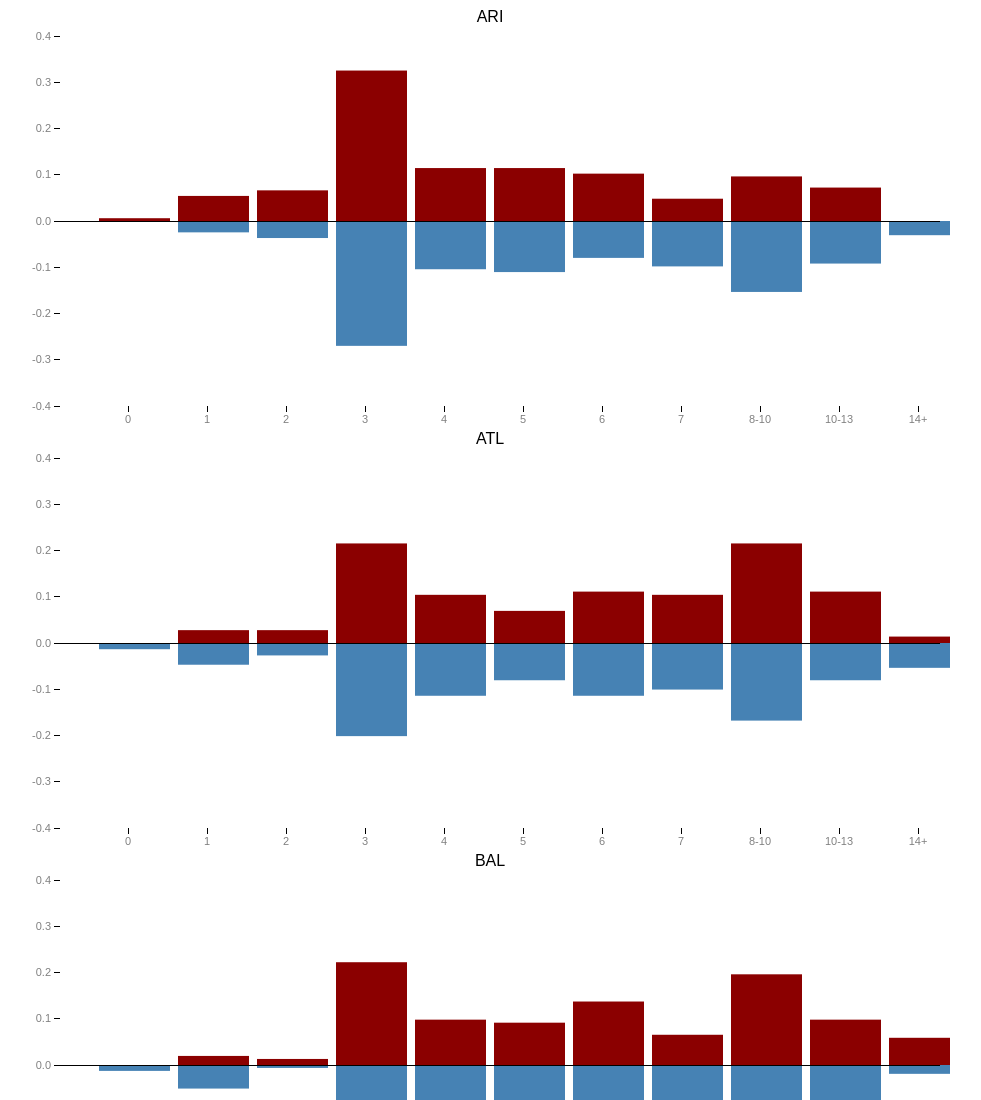
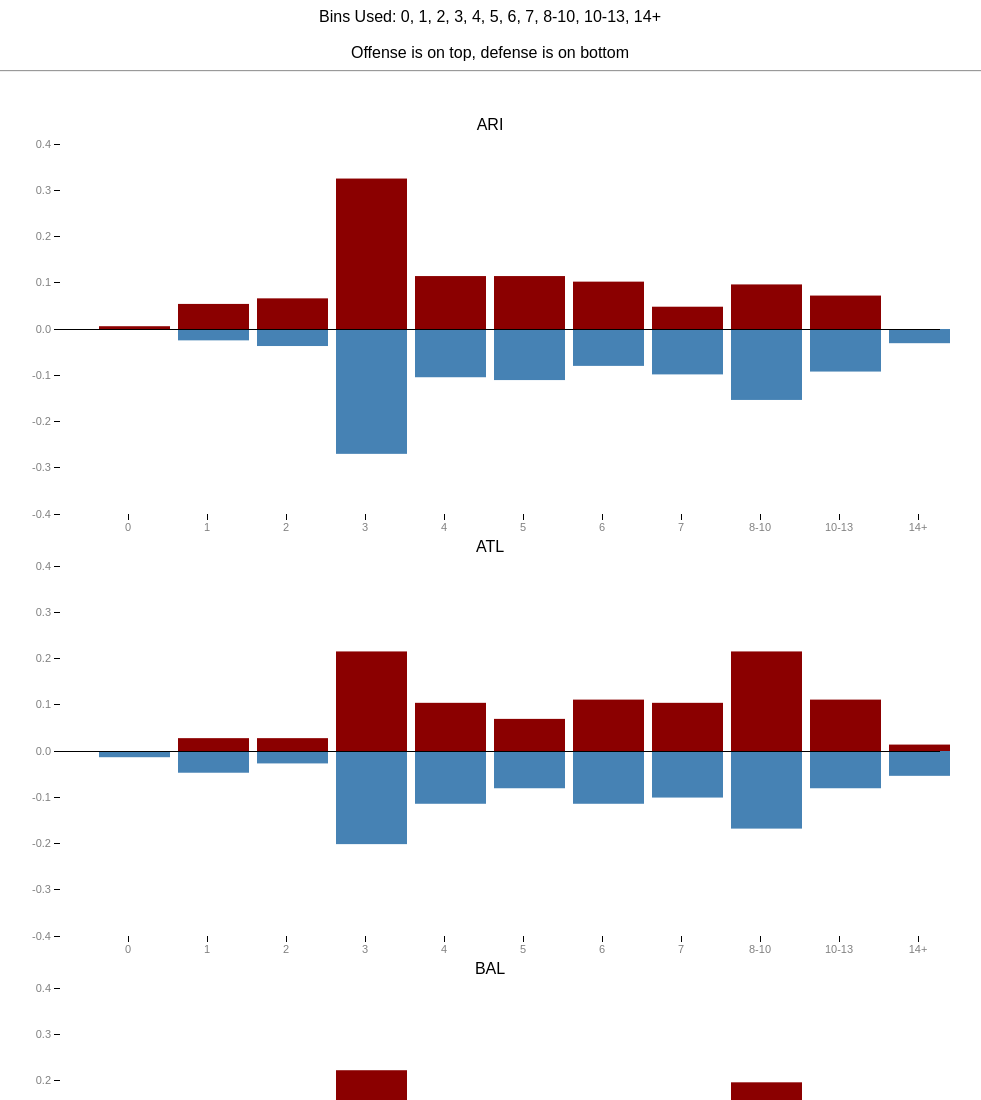
Before and after one commit to fdabek1/football-analytics, a plain HTML site: page exploration/00-snapcounts/index.html in a window 1280 px wide. Shown: the top 1100 px of the page, without its empty margins (150-1131 px from the left). Drawn offline with nearby package versions, Linux system fonts and the light colour scheme.

Commit message:
Adding description for page.

```diff
--- a/exploration/00-snapcounts/index.html
+++ b/exploration/00-snapcounts/index.html
@@ -75,6 +75,14 @@
     </style>
 </head>
 <body>
+
+Bins Used: 0, 1, 2, 3, 4, 5, 6, 7, 8-10, 10-13, 14+<br>
+<br>
+Offense is on top, defense is on bottom
+<br>
+<hr>
+<br>
+<br>
 
 <div id="allTeams">
 </div>
```
